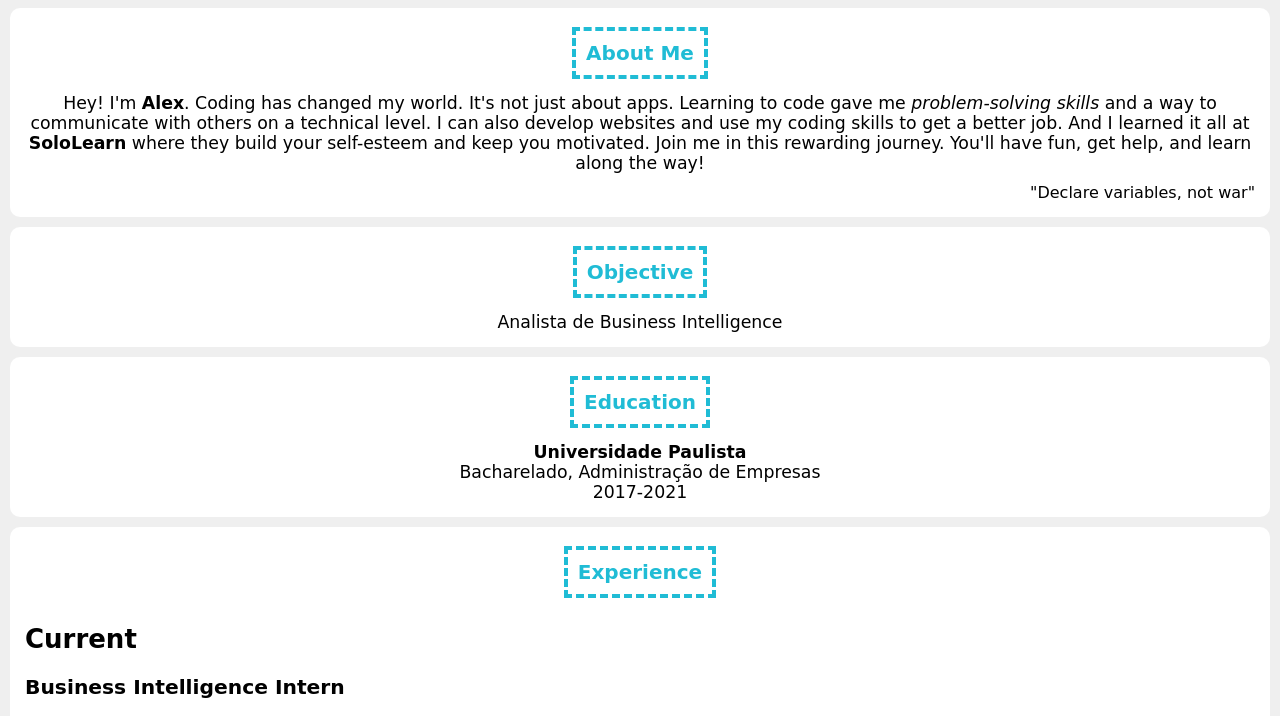
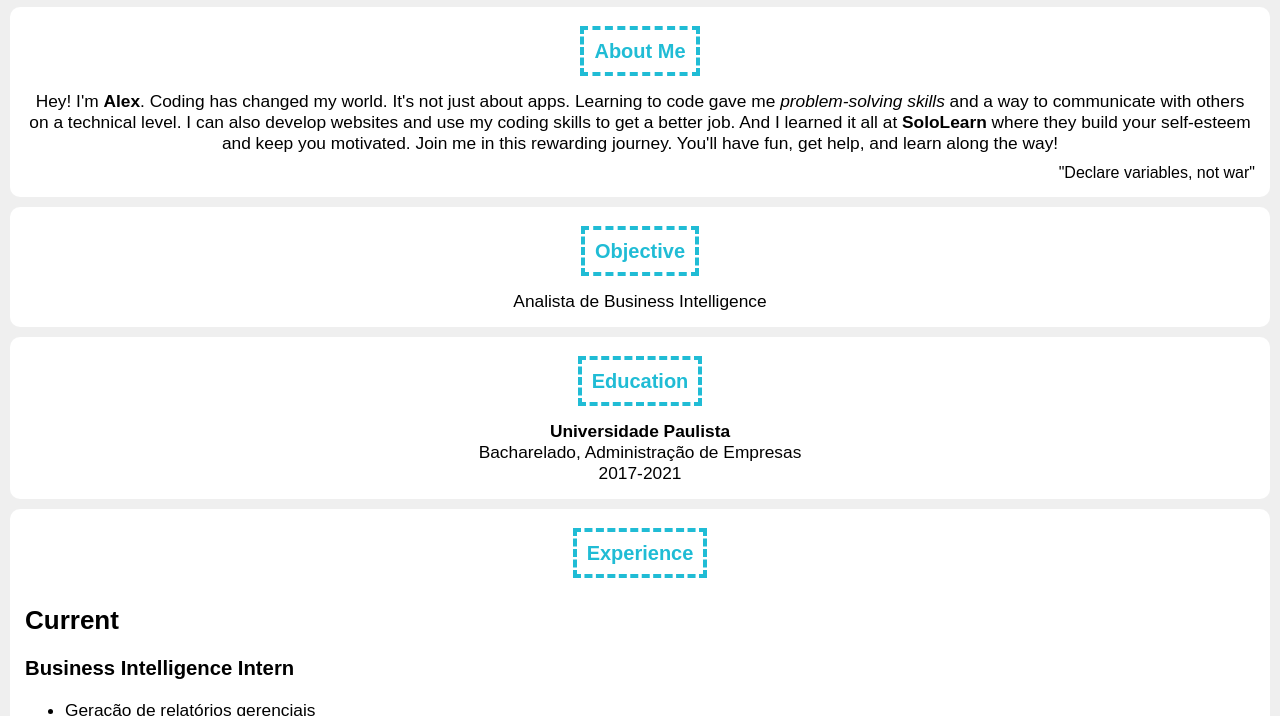
Before and after one commit to ChristopherLepikson/CV, a plain HTML site: page index.html in a window 1280 px wide. Shown: the part 172-888 px from the top of the page. Drawn offline with Linux system fonts and the light colour scheme.

Commit message:
Update Estilo.css

```diff
--- a/assets/css/Estilo.css
+++ b/assets/css/Estilo.css
@@ -3,7 +3,7 @@ html {
     padding: 0;
 }
 body {
-    font-family: 'Handlee', cursive;
+    font-family: 'Handlee', Sans-serif;
     font-size: 13pt;
     background-color: #efefef;
     padding: 10px;
```
